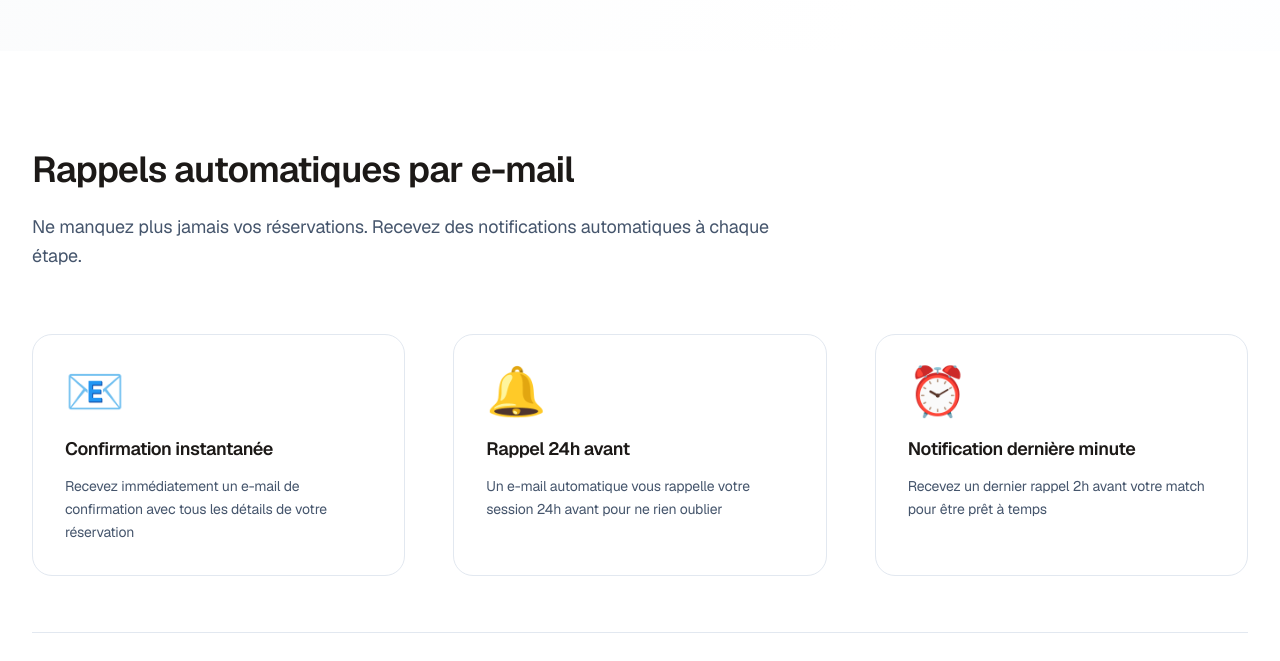
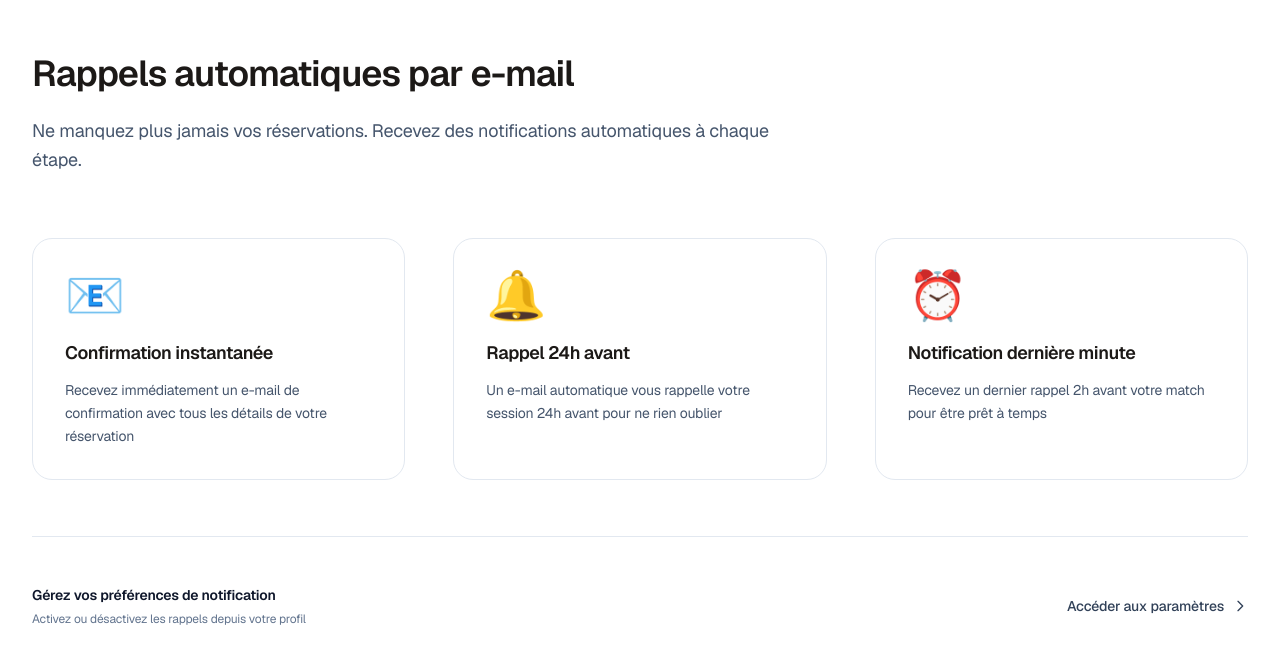
Before and after one commit to mathisenault-pixel/padup, a Next.js app: page /player/accueil in a window 1280 px wide. Shown: the part 1079-1740 px from the top of the page. Built offline with nearby package versions, Linux system fonts and the light colour scheme; no server answers; the database is empty.

Commit message:
description claire de la modif

```diff
--- a/app/player/(authenticated)/accueil/page.tsx
+++ b/app/player/(authenticated)/accueil/page.tsx
@@ -202,7 +202,7 @@ export default function AccueilPage() {
       </section>
 
       {/* Clubs - CAROUSEL CARDS STYLE */}
-      <section className="pt-[3px] pb-20 px-6 bg-white">
+      <section className="pt-[3px] pb-8 md:pb-12 px-6 bg-white">
         <div className="container mx-auto max-w-7xl">
           <div className="flex items-end justify-between mb-6">
             <div>
@@ -331,8 +331,8 @@ export default function AccueilPage() {
       </section>
 
       {/* RAPPELS AUTOMATIQUES - STYLE PRO */}
-      <section className="bg-white my-16 md:my-20">
-        <div className="mx-auto max-w-7xl px-6 md:px-8 py-20 md:py-24">
+      <section className="bg-white mt-8 md:mt-12 mb-16 md:mb-20">
+        <div className="mx-auto max-w-7xl px-6 md:px-8 py-12 md:py-16">
           {/* Header */}
           <div className="mb-16 max-w-3xl">
             <h2 className="text-3xl md:text-4xl font-bold text-slate-900 mb-5 leading-tight">
```
